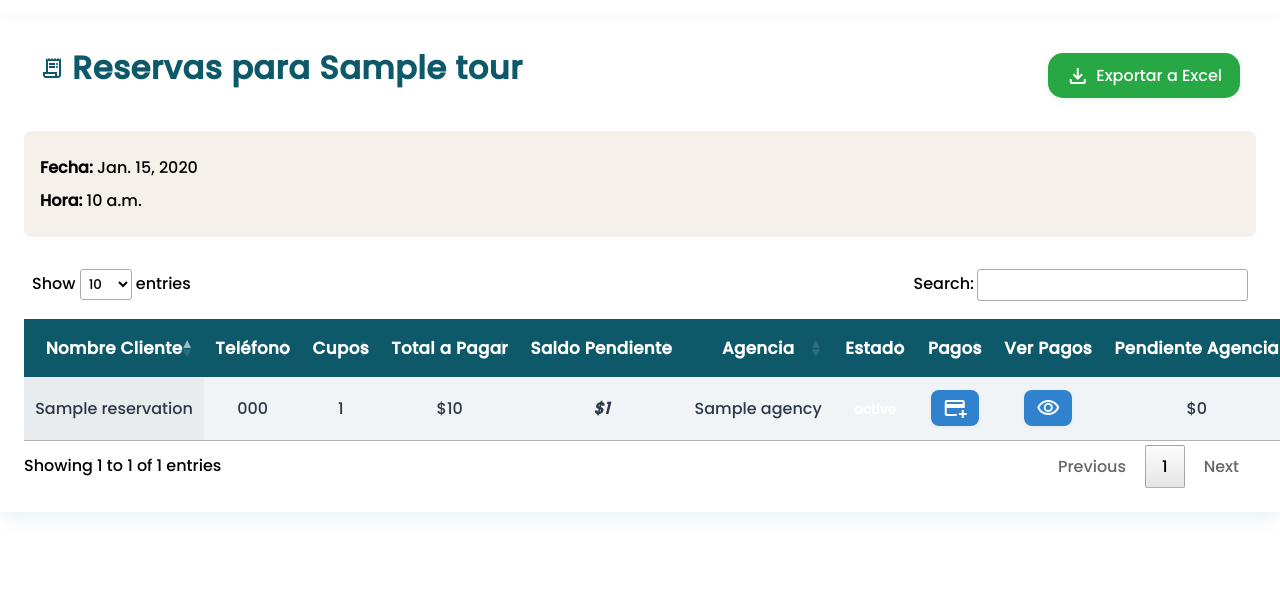
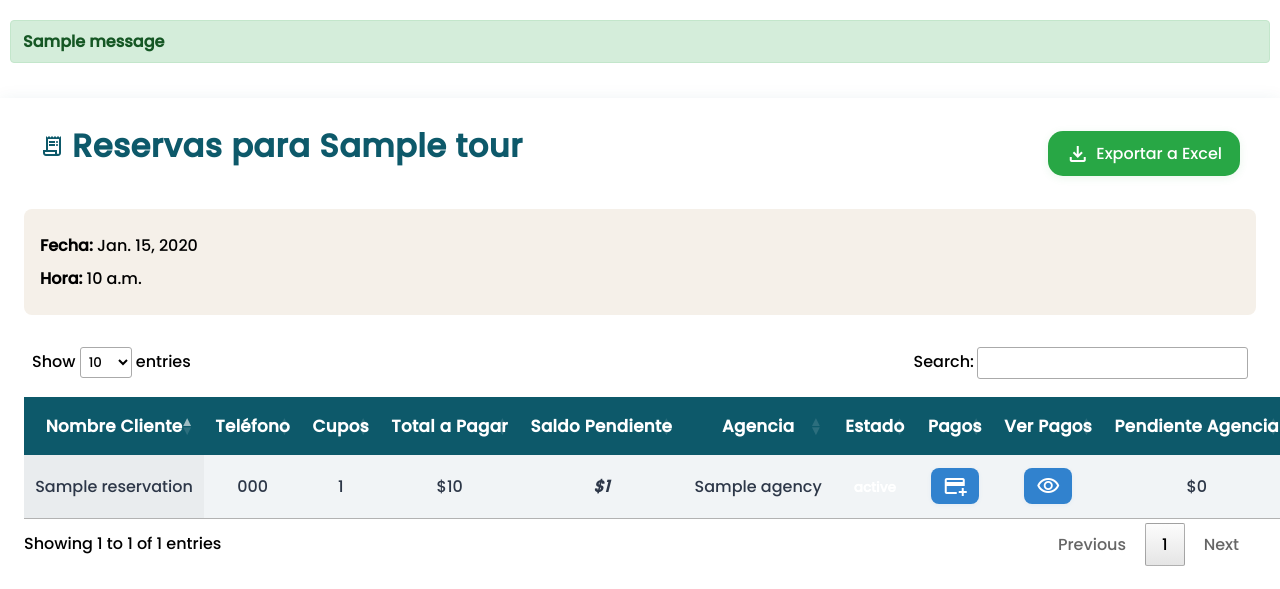
Before and after one commit to jlruedam/wegoit, a Django app: page /schedules/1/reservations/ in a window 1280 px wide. Shown: the part 99-688 px from the top of the page. Run offline with Django 5.2, Linux system fonts and the light colour scheme; a user stored in the database is signed in; tables that the repository leaves empty hold one stand-in row (values such as "Sample post"); one stand-in notice (Sample message) is shown; some libraries are stand-ins or nearby versions.

Commit message:
feat: Display available spots in reservation form and improve message visualization

```diff
--- a/reservations/static/assets/css/styles.css
+++ b/reservations/static/assets/css/styles.css
@@ -311,3 +311,42 @@
 
 
 }
+
+/* Styles for Django messages */
+.messages {
+    list-style: none;
+    padding: 10px;
+    margin: 10px 0;
+    border-radius: 5px;
+    font-weight: bold;
+}
+
+.messages li {
+    padding: 8px 12px;
+    margin-bottom: 5px;
+    border-radius: 4px;
+}
+
+.messages .success {
+    background-color: #d4edda;
+    color: #155724;
+    border: 1px solid #c3e6cb;
+}
+
+.messages .info {
+    background-color: #d1ecf1;
+    color: #0c5460;
+    border: 1px solid #bee5eb;
+}
+
+.messages .warning {
+    background-color: #fff3cd;
+    color: #856404;
+    border: 1px solid #ffeeba;
+}
+
+.messages .error {
+    background-color: #f8d7da;
+    color: #721c24;
+    border: 1px solid #f5c6cb;
+}
--- a/reservations/templates/layouts/base.html
+++ b/reservations/templates/layouts/base.html
@@ -26,6 +26,13 @@
         {% include 'includes/header.html' %}
     {% endif %}
     <main>
+        {% if messages %}
+        <ul class="messages">
+            {% for message in messages %}
+            <li{% if message.tags %} class="{{ message.tags }}"{% endif %}>{{ message }}</li>
+            {% endfor %}
+        </ul>
+        {% endif %}
         {% block content %}
         {% endblock %}
     </main>
--- a/reservations/templates/reservations/reservation_form.html
+++ b/reservations/templates/reservations/reservation_form.html
@@ -13,6 +13,11 @@
     <div class="reservation-form__group">
         {{ form.schedule.label_tag }}
         {{ form.schedule }}
+    </div>
+
+    <div class="reservation-form__group">
+        <label>Cupos Disponibles:</label>
+        <p>{{ schedule.available_spots }}</p>
     </div>
 
     <div class="reservation-form__group">
--- a/reservations/views.py
+++ b/reservations/views.py
@@ -70,11 +70,25 @@
     if request.method == "POST":
         form = ReservationForm(request.POST, schedule=schedule)
         if form.is_valid():
+            pax_to_reserve = form.cleaned_data['pax']
+            if pax_to_reserve > schedule.available_spots:
+                messages.error(request, f"No hay suficientes cupos disponibles. Cupos disponibles: {schedule.available_spots}")
+                return render(request, "reservations/reservation_form.html", {
+                    "form": form,
+                    "schedule": schedule,
+                })
+
             reservation = form.save(commit=False)
             reservation.schedule = schedule  # asegurar el horario
             reservation.status = "Reservado"  # asegurar estado
             reservation.created_by = request.user
             reservation.save()
+
+            # Verificar si la programación se llenó y cerrarla
+            if schedule.available_spots == 0:
+                schedule.opened = False
+                schedule.save()
+
             return redirect("tours:home")
     else:
         form = ReservationForm(schedule=schedule)
```
